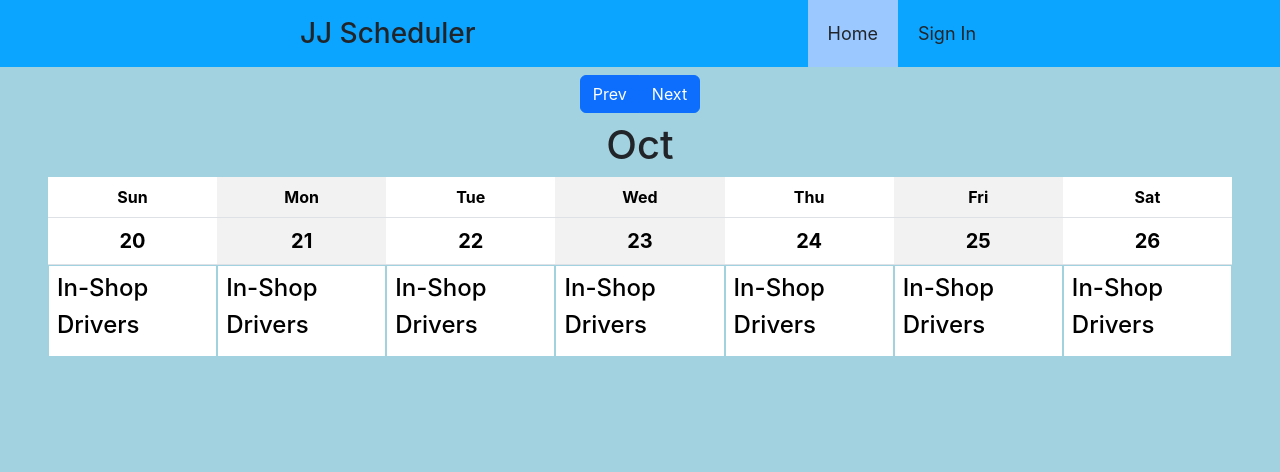
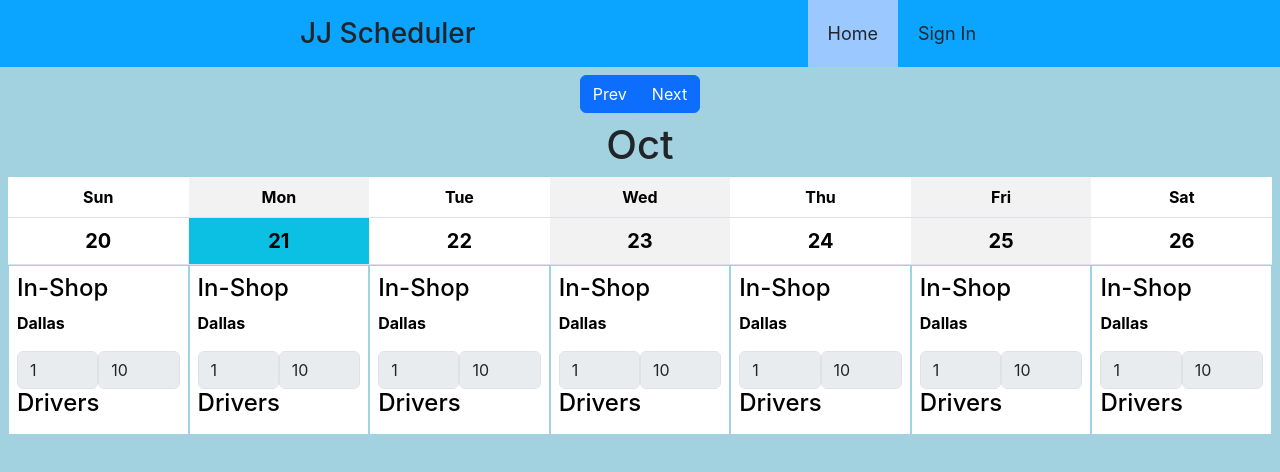
Before and after one commit to DalPalCarl/JJSchedule, a React (Create React App) app: page / in a window 1280 px wide. Shown: the top 472 px of the page. Built offline with nearby package versions, Linux system fonts and the light colour scheme; the HTML template or start-up script is replaced by a standard one.

Commit message:
Create EmployeeShift component to display within tables
Add scrolling to table to read full shift info

```diff
--- a/src/components/DayShifts.js
+++ b/src/components/DayShifts.js
@@ -1,10 +1,11 @@
-
+import EmployeeShift from "./EmployeeShift";
 
 const DayShifts = () => {
 
     return(
-        <div className="w-0 text-start">
+        <div className="w-10 text-start">
             <h4>In-Shop</h4>
+            <EmployeeShift name="Dallas" start="1" end="10" />
             <h4>Drivers</h4>
         </div>
     );
--- /dev/null
+++ b/src/components/EmployeeShift.js
@@ -0,0 +1,15 @@
+
+
+const EmployeeShift = ({name, start, end}) => {
+    return (
+        <div className="flex flex-col">
+            <p>{name}</p>
+            <div className="flex d-flex w-full">
+                <input className="form-control" type="text" value={start} disabled readonly />
+                <input className="form-control" type="text" value={end} disabled readonly />
+            </div>
+        </div>
+    );
+}
+
+export default EmployeeShift;
--- a/src/components/Home.js
+++ b/src/components/Home.js
@@ -16,7 +16,7 @@ const Home = () => {
 
     useEffect(() => {
         setWeekArray(generateWeek(currentDate));
-        setDisplayMonth(monthNames[currentDate.getMonth()]);
+        setDisplayMonth(getDisplayMonth(currentDate));
         setNewDate(currentDate);
     }, [])
 
@@ -37,13 +37,14 @@ const Home = () => {
     }
 
     return(
-        <div className="table-responsive mx-5">
+        <div className="mx-2 md:mx-5">
             <div className='btn-group m-2 justify-content-start'>
                 <button type='button' className='btn btn-primary' onClick={() => {handlePrevWeek()}}>Prev</button>
                 <button type='button' className='btn btn-primary' onClick={() => {handleNextWeek()}}>Next</button>
             </div>
             <h1>{displayMonth}</h1>
-            <table className="table table-striped-columns">
+            <div className="overflow-scroll w-200">
+                <table className=" table table-striped-columns">
                     <thead>
                         <tr>
                             <th scope="col">Sun</th>
@@ -55,13 +56,13 @@ const Home = () => {
                             <th scope="col">Sat</th>
                         </tr>
                         <tr className="fs-5">
-                        <th scope="col" className={isToday(getDate(weekArray[0])) ? "bg-info" : ""}>{getDate(weekArray[0])}</th>
-                        <th scope="col" className={isToday(getDate(weekArray[1])) ? "bg-info" : ""}>{getDate(weekArray[1])}</th>
-                        <th scope="col" className={isToday(getDate(weekArray[2])) ? "bg-info" : ""}>{getDate(weekArray[2])}</th>
-                        <th scope="col" className={isToday(getDate(weekArray[3])) ? "bg-info" : ""}>{getDate(weekArray[3])}</th>
-                        <th scope="col" className={isToday(getDate(weekArray[4])) ? "bg-info" : ""}>{getDate(weekArray[4])}</th>
-                        <th scope="col" className={isToday(getDate(weekArray[5])) ? "bg-info" : ""}>{getDate(weekArray[5])}</th>
-                        <th scope="col" className={isToday(getDate(weekArray[6])) ? "bg-info" : ""}>{getDate(weekArray[6])}</th>
+                            <th scope="col" className={isToday(weekArray[0]) ? "bg-info" : ""}>{getDate(weekArray[0])}</th>
+                            <th scope="col" className={isToday(weekArray[1]) ? "bg-info" : ""}>{getDate(weekArray[1])}</th>
+                            <th scope="col" className={isToday(weekArray[2]) ? "bg-info" : ""}>{getDate(weekArray[2])}</th>
+                            <th scope="col" className={isToday(weekArray[3]) ? "bg-info" : ""}>{getDate(weekArray[3])}</th>
+                            <th scope="col" className={isToday(weekArray[4]) ? "bg-info" : ""}>{getDate(weekArray[4])}</th>
+                            <th scope="col" className={isToday(weekArray[5]) ? "bg-info" : ""}>{getDate(weekArray[5])}</th>
+                            <th scope="col" className={isToday(weekArray[6]) ? "bg-info" : ""}>{getDate(weekArray[6])}</th>
                         </tr>
                     </thead>
                     <tbody>
@@ -74,6 +75,7 @@ const Home = () => {
                         })}
                     </tbody>
                 </table>
+            </div>
         </div>
     );
 }
```
Lines whose indentation alone changed are shown as unchanged.
